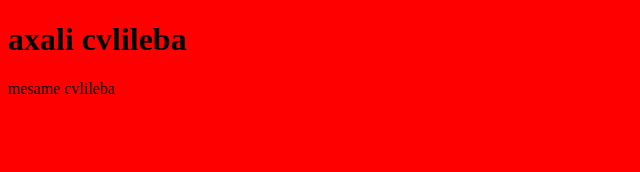
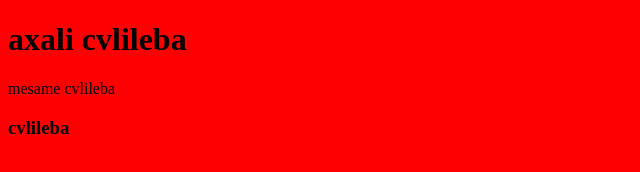
Before and after one commit to mexeshidze/my-project, a plain HTML site: page index.html in a window 1280 px wide. Shown: the full height of the page, 0-640 px from the left. Drawn offline with Linux system fonts and the light colour scheme.

Commit message:
cvlileba

```diff
--- a/index.html
+++ b/index.html
@@ -9,6 +9,7 @@
 <body>
     <h1>axali cvlileba</h1>
     <p>mesame cvlileba</p>
+    <h3>cvlileba</h3>
 
 </body>
 </html>
```
